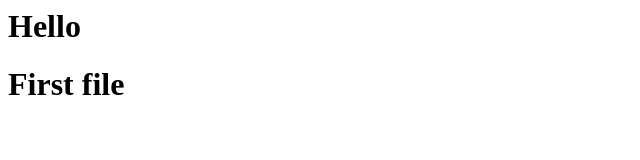
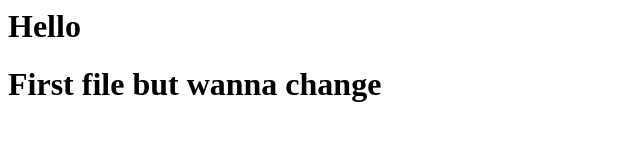
Before and after one commit to Alice-creator/GitDemo, a plain HTML site: page index.html in a window 1280 px wide. Shown: the whole page, without its empty margins (0-640 px from the left). Drawn offline with Linux system fonts and the light colour scheme.

Commit message:
second change

```diff
--- a/index.html
+++ b/index.html
@@ -1,2 +1,2 @@
 <h1>Hello</h1>
-<h1>First file</h1>
+<h1>First file but wanna change</h1>
```
